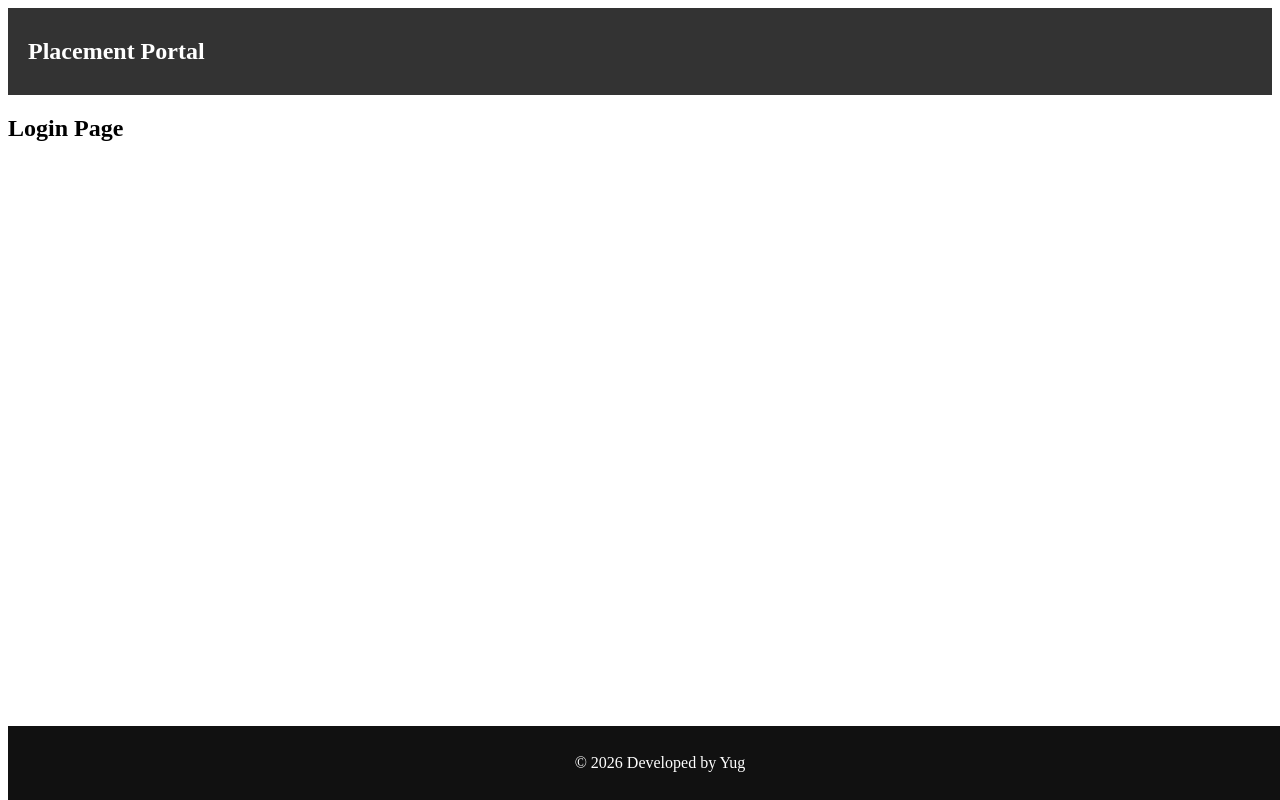
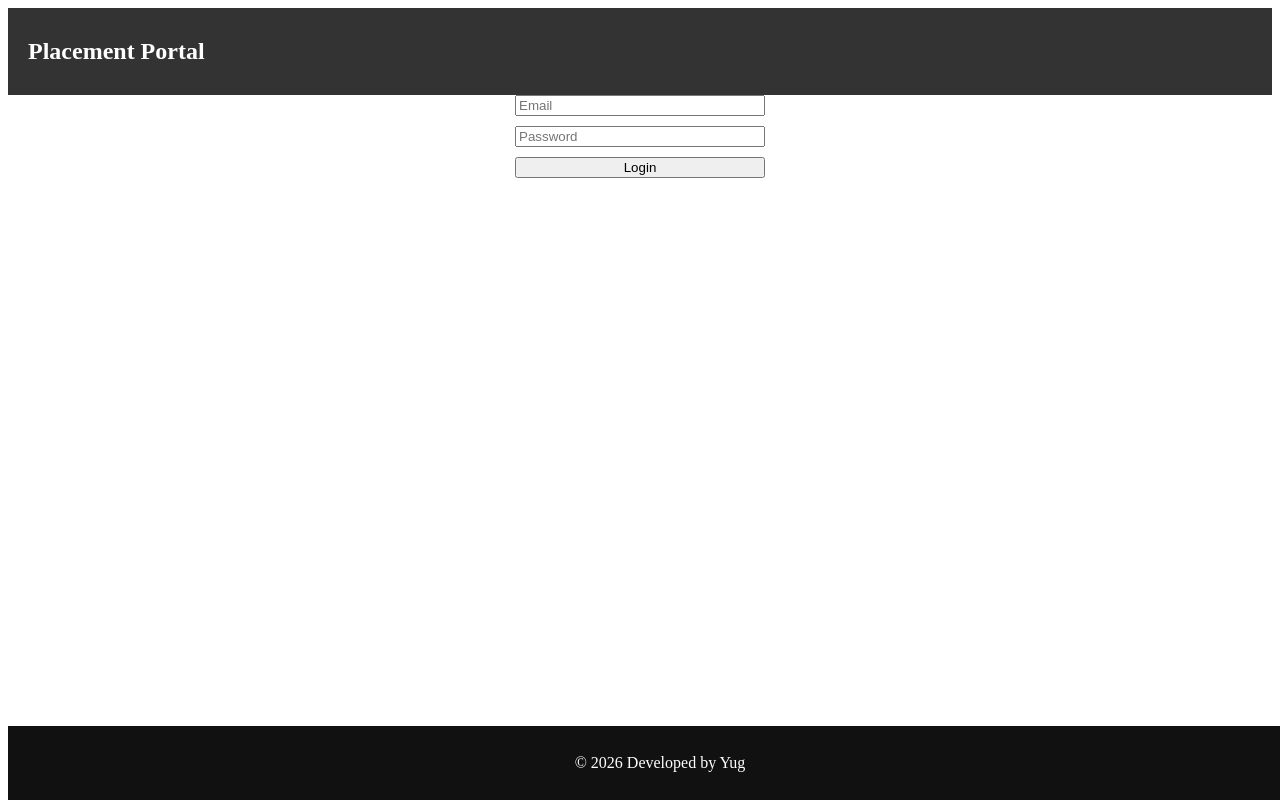
Before and after one commit to Yug1275/university-placement-portal, a React (Create React App) app in the folder client/: page /login in a window 1280 px wide. Built offline with nearby package versions, Linux system fonts and the light colour scheme.

Commit message:
Phase 5: Implement authentication UI, API integration, and student dashboard with protected routes

```diff
--- a/client/src/App.js
+++ b/client/src/App.js
@@ -6,6 +6,8 @@ import Home from "./pages/Home";
 import Login from "./pages/auth/Login";
 import Register from "./pages/auth/Register";
 import Footer from "./components/Footer";
+import Dashboard from "./pages/student/Dashboard";
+import ProtectedRoute from "./components/ProtectedRoute";
 
 function App() {
   return (
@@ -14,8 +16,17 @@ function App() {
       <div style={{ paddingBottom: "50px" }}>
         <Routes>
           <Route path="/" element={<Home />} />
+          <Route
+            path="/dashboard"
+            element={
+              <ProtectedRoute>
+                <Dashboard />
+              </ProtectedRoute>
+            }
+          />
           <Route path="/login" element={<Login />} />
           <Route path="/register" element={<Register />} />
+
         </Routes>
       </div>
 
--- /dev/null
+++ b/client/src/components/ProtectedRoute.js
@@ -0,0 +1,15 @@
+import React, { useContext } from "react";
+import { AuthContext } from "../context/AuthContext";
+import { Navigate } from "react-router-dom";
+
+function ProtectedRoute({ children }) {
+  const { user } = useContext(AuthContext);
+
+  if (!user) {
+    return <Navigate to="/login" />;
+  }
+
+  return children;
+}
+
+export default ProtectedRoute;
--- /dev/null
+++ b/client/src/context/AuthContext.js
@@ -0,0 +1,27 @@
+import React, { createContext, useState } from "react";
+
+export const AuthContext = createContext();
+
+export const AuthProvider = ({ children }) => {
+  const [user, setUser] = useState(
+    JSON.parse(localStorage.getItem("user"))
+  );
+
+  const login = (data) => {
+    localStorage.setItem("user", JSON.stringify(data));
+    setUser(data);
+  };
+
+  const logout = () => {
+    localStorage.removeItem("user");
+    setUser(null);
+  };
+
+  return (
+    <AuthContext.Provider value={{ user, login, logout }}>
+      {children}
+    </AuthContext.Provider>
+  );
+};
+
+export default AuthProvider;
--- a/client/src/index.js
+++ b/client/src/index.js
@@ -1,6 +1,11 @@
 import React from "react";
 import ReactDOM from "react-dom/client";
 import App from "./App";
+import AuthProvider from "./context/AuthContext";
 
 const root = ReactDOM.createRoot(document.getElementById("root"));
-root.render(<App />);
+root.render(
+  <AuthProvider>
+    <App />
+  </AuthProvider>
+);
--- a/client/src/pages/auth/Login.js
+++ b/client/src/pages/auth/Login.js
@@ -1,7 +1,55 @@
-import React from "react";
+import React, { useState, useContext } from "react";
+import API from "../../services/api";
+import { AuthContext } from "../../context/AuthContext";
+import { useNavigate } from "react-router-dom";
 
 function Login() {
-  return <h2>Login Page</h2>;
+  const [form, setForm] = useState({
+    email: "",
+    password: "",
+  });
+
+  const { login } = useContext(AuthContext);
+  const navigate = useNavigate();
+
+  const handleSubmit = async (e) => {
+    e.preventDefault();
+
+    try {
+      const { data } = await API.post("/auth/login", form);
+      login(data);
+      alert("Login successful");
+      navigate("/dashboard");
+    } catch (err) {
+      alert(err?.response?.data?.message || "Something went wrong");
+    }
+  };
+
+  return (
+    <form onSubmit={handleSubmit} style={{ display: "flex", flexDirection: "column", gap: "10px", width: "250px", margin: "auto" }}>
+      <input
+        type="email"
+        placeholder="Email"
+        required
+        value={form.email}
+        onChange={(e) =>
+          setForm({ ...form, email: e.target.value })
+        }
+      />
+
+      <input
+        type="password"
+        placeholder="Password"
+        required
+        value={form.password}
+        onChange={(e) =>
+          setForm({ ...form, password: e.target.value })
+        }
+      />
+
+      <button type="submit">Login</button>
+    </form>
+  );
 }
 
 export default Login;
--- a/client/src/pages/auth/Register.js
+++ b/client/src/pages/auth/Register.js
@@ -1,7 +1,60 @@
-import React from "react";
+import React, { useState } from "react";
+import API from "../../services/api";
+import { useNavigate } from "react-router-dom";
 
 function Register() {
-  return <h2>Register Page</h2>;
+  const [form, setForm] = useState({
+    name: "",
+    email: "",
+    password: "",
+    role: "student",
+  });
+
+  const navigate = useNavigate();
+
+  const handleSubmit = async (e) => {
+    e.preventDefault();
+
+    try {
+      await API.post("/auth/register", form);
+
+      alert("Registered successfully. Please login.");
+      navigate("/login");
+    } catch (err) {
+      alert(err?.response?.data?.message || "Error");
+    }
+  };
+
+  return (
+    <form onSubmit={handleSubmit}>
+      <input
+        placeholder="Name"
+        value={form.name}
+        onChange={(e) =>
+          setForm({ ...form, name: e.target.value })
+        }
+      />
+
+      <input
+        placeholder="Email"
+        value={form.email}
+        onChange={(e) =>
+          setForm({ ...form, email: e.target.value })
+        }
+      />
+
+      <input
+        type="password"
+        placeholder="Password"
+        value={form.password}
+        onChange={(e) =>
+          setForm({ ...form, password: e.target.value })
+        }
+      />
+
+      <button type="submit">Register</button>
+    </form>
+  );
 }
 
 export default Register;
--- /dev/null
+++ b/client/src/pages/student/Dashboard.js
@@ -0,0 +1,15 @@
+import React, { useContext } from "react";
+import { AuthContext } from "../../context/AuthContext";
+
+function Dashboard() {
+  const { user } = useContext(AuthContext);
+
+  return (
+    <div>
+      <h2>Welcome {user?.name}</h2>
+      <p>Role: {user?.role}</p>
+    </div>
+  );
+}
+
+export default Dashboard;
--- /dev/null
+++ b/client/src/services/api.js
@@ -0,0 +1,18 @@
+import axios from "axios";
+
+const API = axios.create({
+  baseURL: "/api",
+});
+
+// Attach token automatically
+API.interceptors.request.use((req) => {
+  const user = JSON.parse(localStorage.getItem("user"));
+
+  if (user?.token) {
+    req.headers.Authorization = `Bearer ${user.token}`;
+  }
+
+  return req;
+});
+
+export default API;
```
